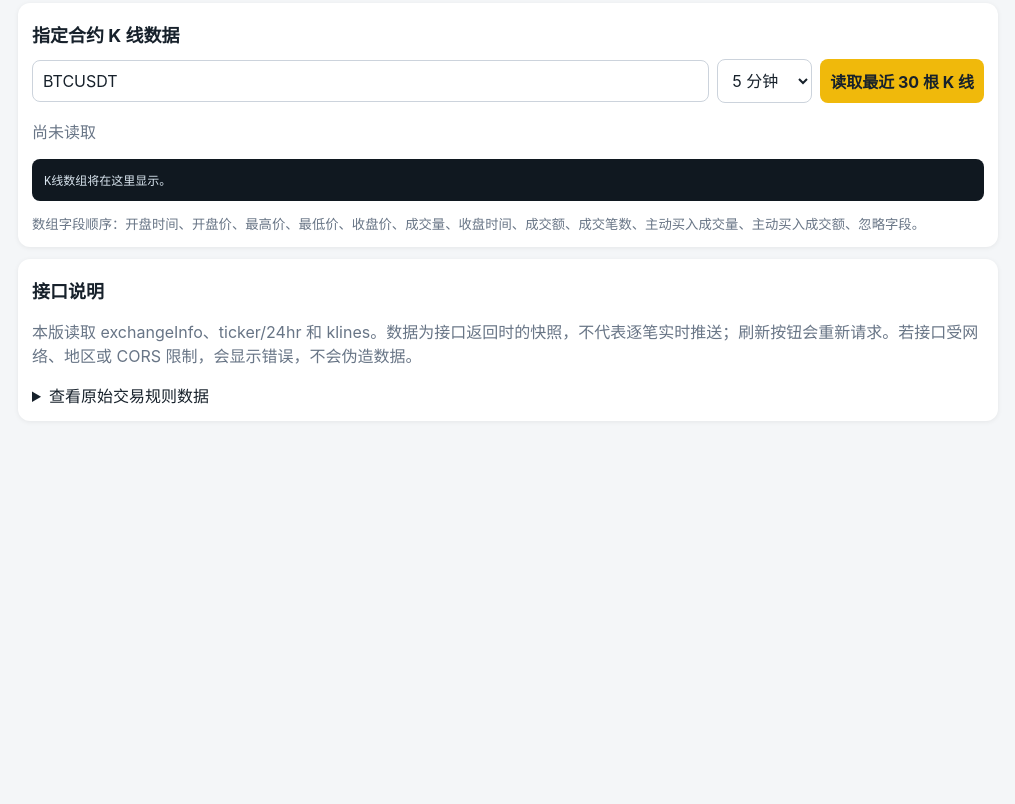
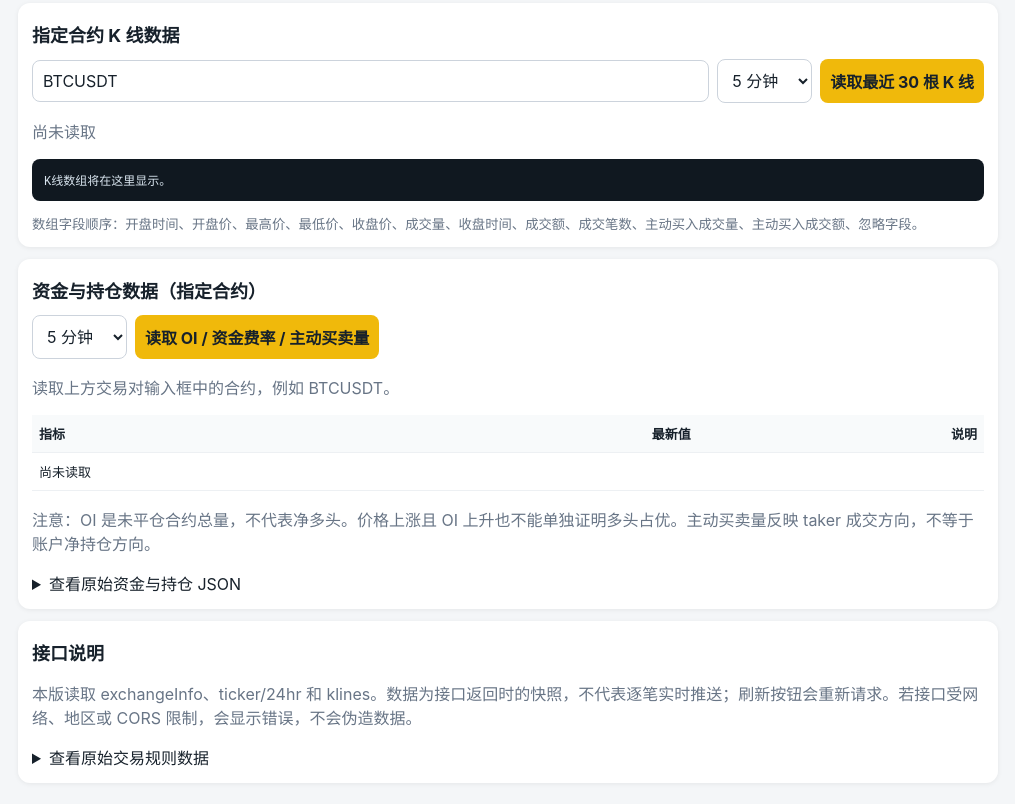
Before and after one commit to 4sddy65djt-prog/binance-cors-check, a plain HTML site: page index.html in a window 1280 px wide. Shown: the part 496-1300 px from the top of the page, without its empty margins (132-1147 px from the left). Before the commit the page ends 945 px from the top, so only its background shows below. Drawn offline with Linux system fonts and the light colour scheme.

Commit message:
Add visible OI funding and taker flow panel

```diff
--- a/index.html
+++ b/index.html
@@ -31,6 +31,17 @@
  <p id="klineStatus" class="muted">尚未读取</p>
  <pre id="klineData">K线数组将在这里显示。</pre>
  <small>数组字段顺序：开盘时间、开盘价、最高价、最低价、收盘价、成交量、收盘时间、成交额、成交笔数、主动买入成交量、主动买入成交额、忽略字段。</small>
+</div>
+<div class="card">
+ <h2>资金与持仓数据（指定合约）</h2>
+ <div class="controls">
+  <select id="flowPeriod"><option value="5m">5 分钟</option><option value="15m">15 分钟</option><option value="1h">1 小时</option><option value="4h">4 小时</option></select>
+  <button class="primary" id="getFlow">读取 OI / 资金费率 / 主动买卖量</button>
+ </div>
+ <p id="flowStatus" class="muted">读取上方交易对输入框中的合约，例如 BTCUSDT。</p>
+ <div class="tablewrap"><table><thead><tr><th>指标</th><th>最新值</th><th>说明</th></tr></thead><tbody id="flowRows"><tr><td colspan="3">尚未读取</td></tr></tbody></table></div>
+ <p class="muted">注意：OI 是未平仓合约总量，不代表净多头。价格上涨且 OI 上升也不能单独证明多头占优。主动买卖量反映 taker 成交方向，不等于账户净持仓方向。</p>
+ <details><summary>查看原始资金与持仓 JSON</summary><pre id="flowRaw">尚未读取</pre></details>
 </div>
 <div class="card">
  <h2>接口说明</h2>
```
